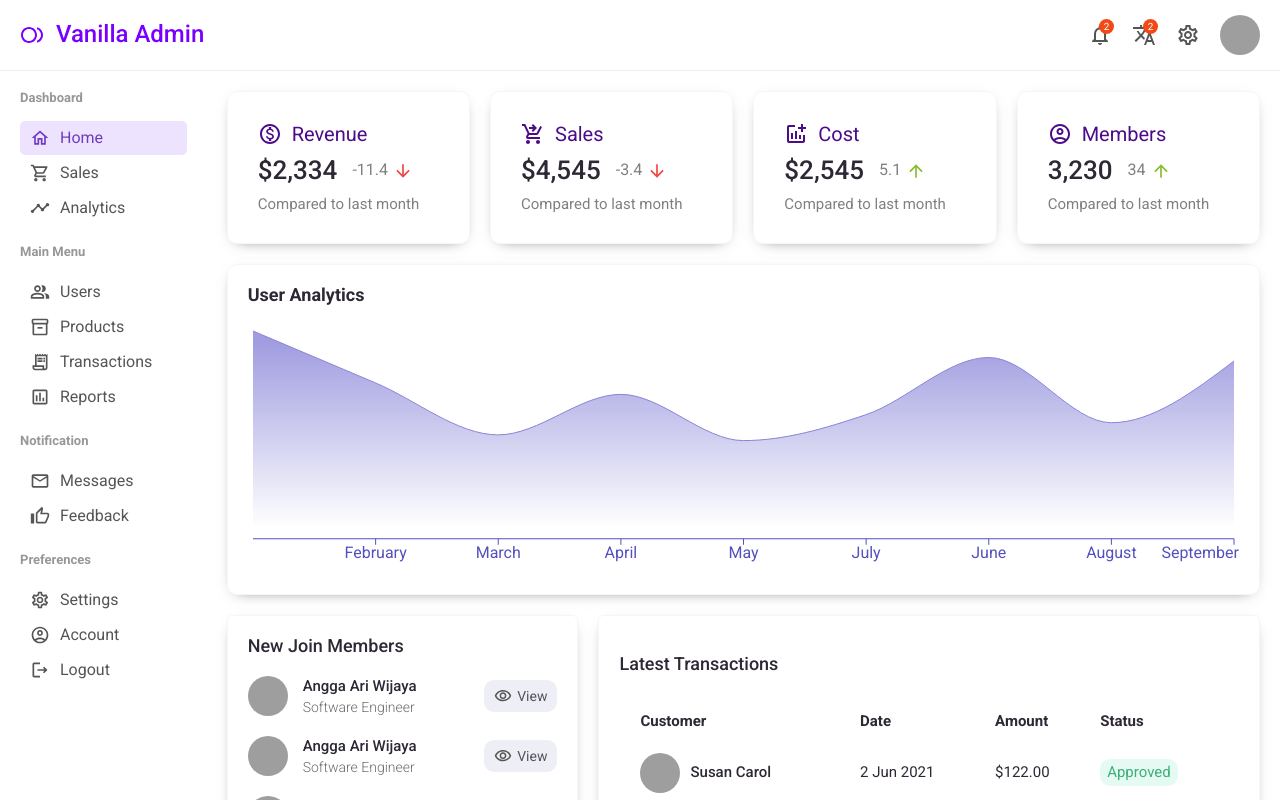
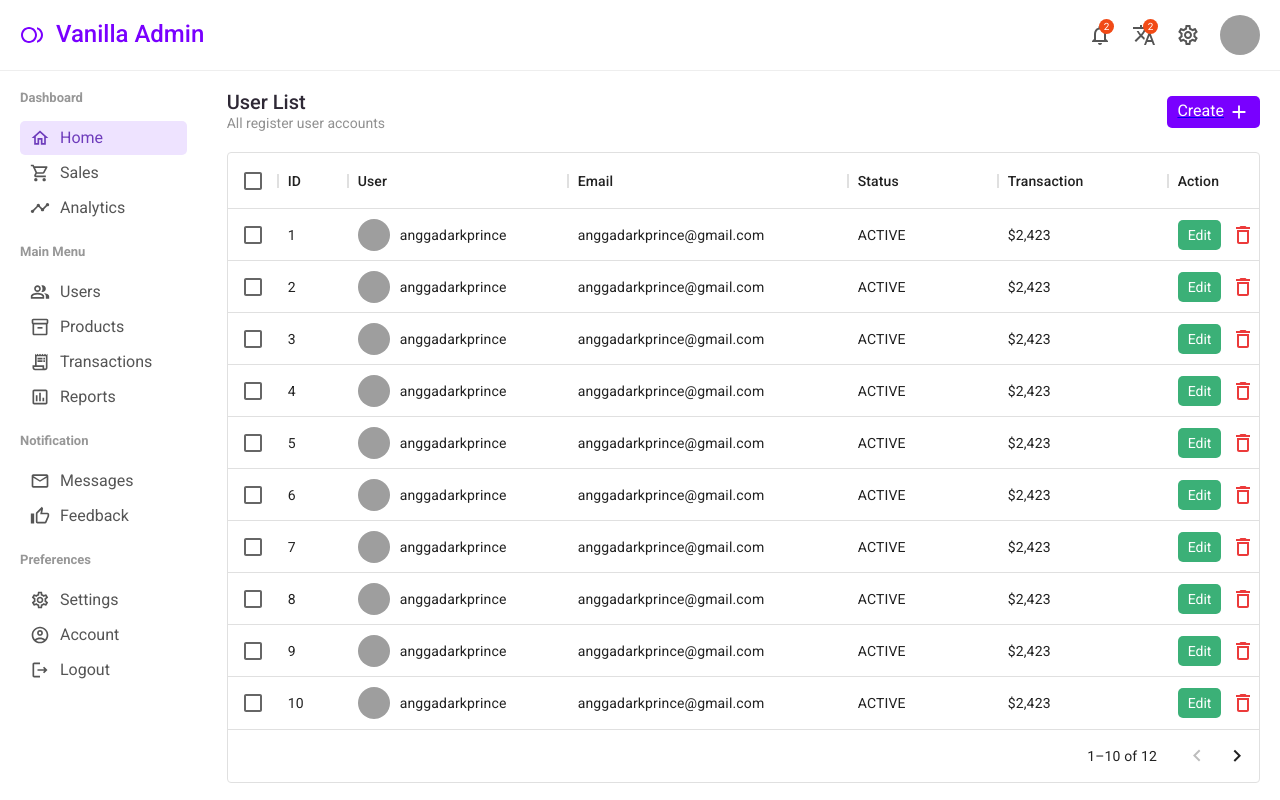
Before and after one commit to anggadarkprince/react-vanilla-admin, a React (Create React App) app: page /users in a window 1280 px wide. Shown: the top 800 px of the page. Built offline with nearby package versions, Linux system fonts and the light colour scheme; grey boxes are pictures that could not be loaded.

Commit message:
add user list

```diff
--- a/package.json
+++ b/package.json
@@ -8,11 +8,13 @@
     "@fontsource/roboto": "^4.5.1",
     "@mui/icons-material": "^5.2.5",
     "@mui/material": "^5.2.7",
+    "@mui/x-data-grid": "^5.2.2",
     "@testing-library/jest-dom": "^5.16.1",
     "@testing-library/react": "^12.1.2",
     "@testing-library/user-event": "^13.5.0",
     "react": "^17.0.2",
     "react-dom": "^17.0.2",
+    "react-router-dom": "^6.2.1",
     "react-scripts": "5.0.0",
     "recharts": "^2.1.8",
     "web-vitals": "^2.1.2"
--- a/src/App.js
+++ b/src/App.js
@@ -1,7 +1,10 @@
 import Topbar from "./components/topbar/Topbar";
 import Sidebar from "./components/sidebar/Sidebar";
 import "./App.css";
+import { Routes, Route } from "react-router-dom";
 import Home from "./pages/home/Home";
+import UserList from "./pages/user/UserList";
+import React from "react";
 
 function App() {
   return (
@@ -10,7 +13,10 @@ function App() {
       <div className="container">
         <Sidebar />
         <div className="pageWrapper">
-          <Home />
+            <Routes>
+                <Route path="/" element={<Home />} />
+                <Route path="users" element={<UserList />} />
+            </Routes>
         </div>
       </div>
     </div>
--- /dev/null
+++ b/src/components/pageTitle/PageTitle.css
@@ -0,0 +1,19 @@
+.pageTitleWrapper {
+    display: flex;
+    justify-content: space-between;
+    align-items: center;
+    margin-bottom: 20px;
+}
+
+.pageTitle {
+    font-size: 20px;
+    font-weight: 500;
+    margin: 0;
+}
+
+.pageSubTitle {
+    font-size: 14px;
+    font-weight: 400;
+    margin: 0;
+    color: #919191;
+}
--- /dev/null
+++ b/src/components/pageTitle/PageTitle.jsx
@@ -0,0 +1,14 @@
+import React from 'react'
+import './PageTitle.css'
+
+export default function PageTitle({title, subtitle, actions = []}) {
+    return (
+        <div className="pageTitleWrapper">
+            <div>
+                <h1 className="pageTitle">{title}</h1>
+                {subtitle && <span className="pageSubTitle">{subtitle}</span>}
+            </div>
+            {actions}
+        </div>
+    )
+}
--- a/src/components/widgetlarge/WidgetLarge.css
+++ b/src/components/widgetlarge/WidgetLarge.css
@@ -10,19 +10,20 @@
 .widgetLargeTitle {
     font-size: 18px;
     font-weight: 500;
+    margin-top: 0;
 }
 
-.widgetLargeTable{
+.widgetLargeTable {
     width: 100%;
     border-spacing: 20px;
     font-size: 15px;
 }
 
-.widgetLargeTh{
+.widgetLargeTh {
     text-align: left;
 }
 
-.widgetLargeUser{
+.widgetLargeUser {
     display: flex;
     align-items: center;
     font-weight: 500;
@@ -36,7 +37,7 @@
     margin-right: 10px;
 }
 
-.widgetLargeDate,.widgetLargeAmount{
+.widgetLargeDate, .widgetLargeAmount {
     font-weight: 400;
 }
 
@@ -46,17 +47,18 @@
     border-radius: 10px;
 }
 
-.widgetLargeButton.Approved{
+.widgetLargeButton.Approved {
     background-color: #e5faf2;
     color: #3bb077;
 }
-.widgetLargeButton.Declined{
+
+.widgetLargeButton.Declined {
     background-color: #fff0f1;
     color: #d95087;
 
 }
-.widgetLargeButton.Pending{
+
+.widgetLargeButton.Pending {
     background-color: #ebf1fe;
     color: #2a7ade;
-
 }
--- a/src/components/widgetsmall/WidgetSmall.css
+++ b/src/components/widgetsmall/WidgetSmall.css
@@ -11,6 +11,7 @@
 .widgetSmallTitle {
     font-size: 18px;
     font-weight: 500;
+    margin-top: 0;
 }
 
 .widgetSmallImg {
--- a/src/components/widgetsmall/WidgetSmall.jsx
+++ b/src/components/widgetsmall/WidgetSmall.jsx
@@ -5,7 +5,7 @@ import VisibilityOutlinedIcon from '@mui/icons-material/VisibilityOutlined';
 export default function WidgetSmall() {
     return (
         <div className='widgetSmall'>
-            <span className='widgetSmallTitle'>New Join Members</span>
+            <h3 className='widgetSmallTitle'>New Join Members</h3>
             <ul className='widgetSmallList'>
                 <li className="widgetSmallListItem">
                     <div className='widgetSmallProfile'>
--- a/src/dummyData.js
+++ b/src/dummyData.js
@@ -36,3 +36,102 @@ export const userData = [
         activeUser: 3422,
     },
 ];
+
+export const userRows = [
+    {
+        id: 1,
+        username: 'anggadarkprince',
+        avatar: 'https://www.w3schools.com/howto/img_avatar.png',
+        email: 'anggadarkprince@gmail.com',
+        status: 'ACTIVE',
+        transaction: '$2,423'
+    },
+    {
+        id: 2,
+        username: 'anggadarkprince',
+        avatar: 'https://www.w3schools.com/howto/img_avatar.png',
+        email: 'anggadarkprince@gmail.com',
+        status: 'ACTIVE',
+        transaction: '$2,423'
+    },
+    {
+        id: 3,
+        username: 'anggadarkprince',
+        avatar: 'https://www.w3schools.com/howto/img_avatar.png',
+        email: 'anggadarkprince@gmail.com',
+        status: 'ACTIVE',
+        transaction: '$2,423'
+    },
+    {
+        id: 4,
+        username: 'anggadarkprince',
+        avatar: 'https://www.w3schools.com/howto/img_avatar.png',
+        email: 'anggadarkprince@gmail.com',
+        status: 'ACTIVE',
+        transaction: '$2,423'
+    },
+    {
+        id: 5,
+        username: 'anggadarkprince',
+        avatar: 'https://www.w3schools.com/howto/img_avatar.png',
+        email: 'anggadarkprince@gmail.com',
+        status: 'ACTIVE',
+        transaction: '$2,423'
+    },
+    {
+        id: 6,
+        username: 'anggadarkprince',
+        avatar: 'https://www.w3schools.com/howto/img_avatar.png',
+        email: 'anggadarkprince@gmail.com',
+        status: 'ACTIVE',
+        transaction: '$2,423'
+    },
+    {
+        id: 7,
+        username: 'anggadarkprince',
+        avatar: 'https://www.w3schools.com/howto/img_avatar.png',
+        email: 'anggadarkprince@gmail.com',
+        status: 'ACTIVE',
+        transaction: '$2,423'
+    },
+    {
+        id: 8,
+        username: 'anggadarkprince',
+        avatar: 'https://www.w3schools.com/howto/img_avatar.png',
+        email: 'anggadarkprince@gmail.com',
+        status: 'ACTIVE',
+        transaction: '$2,423'
+    },
+    {
+        id: 9,
+        username: 'anggadarkprince',
+        avatar: 'https://www.w3schools.com/howto/img_avatar.png',
+        email: 'anggadarkprince@gmail.com',
+        status: 'ACTIVE',
+        transaction: '$2,423'
+    },
+    {
+        id: 10,
+        username: 'anggadarkprince',
+        avatar: 'https://www.w3schools.com/howto/img_avatar.png',
+        email: 'anggadarkprince@gmail.com',
+        status: 'ACTIVE',
+        transaction: '$2,423'
+    },
+    {
+        id: 11,
+        username: 'anggadarkprince',
+        avatar: 'https://www.w3schools.com/howto/img_avatar.png',
+        email: 'anggadarkprince@gmail.com',
+        status: 'ACTIVE',
+        transaction: '$2,423'
+    },
+    {
+        id: 12,
+        username: 'anggadarkprince',
+        avatar: 'https://www.w3schools.com/howto/img_avatar.png',
+        email: 'anggadarkprince@gmail.com',
+        status: 'ACTIVE',
+        transaction: '$2,423'
+    },
+];
--- a/src/index.js
+++ b/src/index.js
@@ -5,10 +5,13 @@ import '@fontsource/roboto/300.css';
 import '@fontsource/roboto/400.css';
 import '@fontsource/roboto/500.css';
 import '@fontsource/roboto/700.css';
+import { BrowserRouter } from "react-router-dom";
 
 ReactDOM.render(
   <React.StrictMode>
-    <App />
+      <BrowserRouter>
+          <App />
+      </BrowserRouter>
   </React.StrictMode>,
   document.getElementById('root')
 );
--- /dev/null
+++ b/src/pages/user/UserList.css
@@ -0,0 +1,54 @@
+.userListUser {
+    display: flex;
+    align-items: center;
+}
+
+.userListImage {
+    width: 32px;
+    height: 32px;
+    border-radius: 50%;
+    object-fit: cover;
+    margin-right: 10px;
+}
+
+.userListEdit {
+    border: none;
+    border-radius: 5px;
+    padding: 7px 10px;
+    background-color: #3bb077;
+    color: white;
+    cursor: pointer;
+    margin-right: 5px;
+}
+
+.userListEdit:hover {
+    background-color: #2d9b65;
+}
+
+.userListCreate {
+    border: none;
+    border-radius: 5px;
+    padding: 5px 10px;
+    background-color: #7900FF;
+    color: white;
+    cursor: pointer;
+    display: flex;
+    align-items: center;
+}
+
+.userListCreate svg {
+    margin-left: 4px;
+    font-size: 22px;
+}
+
+.userListDelete {
+    color: #ec3a3a;
+    cursor: pointer;
+    border-radius: 5px;
+    padding: 5px;
+    font-size: 22px;
+}
+
+.userListDelete:hover {
+    background-color: #ffd5d5;
+}
--- /dev/null
+++ b/src/pages/user/UserList.jsx
@@ -0,0 +1,73 @@
+import React, {useState} from 'react'
+import './UserList.css'
+import {DataGrid, GridRowsProp, GridColDef} from '@mui/x-data-grid';
+import {userRows} from "../../dummyData";
+import {Link} from "react-router-dom";
+import {Add, DeleteOutlined} from "@mui/icons-material";
+import PageTitle from "../../components/pageTitle/PageTitle";
+
+export default function UserList() {
+    const [data, setData] = useState(userRows);
+
+    const handleDelete = (id) => {
+        setData(data.filter((item) => item.id !== id));
+    };
+
+    const columns = [
+        {field: 'id', headerName: 'ID', width: 70},
+        {
+            field: 'user', headerName: 'User', width: 220, renderCell: (params) => {
+                return (
+                    <div className="userListUser">
+                        <img className="userListImage" src={params.row.avatar} alt={params.row.username}/>
+                        {params.row.username}
+                    </div>
+                )
+            }
+        },
+        {field: 'email', headerName: 'Email', width: 280},
+        {field: 'status', headerName: 'Status', width: 150},
+        {field: 'transaction', headerName: 'Transaction', width: 170},
+        {
+            field: "action",
+            headerName: "Action",
+            width: 130,
+            renderCell: (params) => {
+                return (
+                    <>
+                        <Link to={"/users/" + params.row.id}>
+                            <button className="userListEdit">Edit</button>
+                        </Link>
+                        <DeleteOutlined
+                            className="userListDelete"
+                            onClick={() => handleDelete(params.row.id)}
+                        />
+                    </>
+                );
+            },
+        },
+    ];
+
+    const actions = [
+        <Link to={"/users/create"}>
+            <button className="userListCreate">Create <Add/></button>
+        </Link>
+    ]
+
+    return (
+        <div className="userList">
+            <PageTitle
+                title="User List"
+                subtitle="All register user accounts"
+                actions={actions}/>
+
+            <DataGrid
+                rows={data}
+                columns={columns}
+                pageSize={10}
+                checkboxSelection
+                disableSelectionOnClick
+                autoHeight/>
+        </div>
+    )
+}
```
Also changed, not shown: 1 other file (tests, documents, lock files or other folders).
